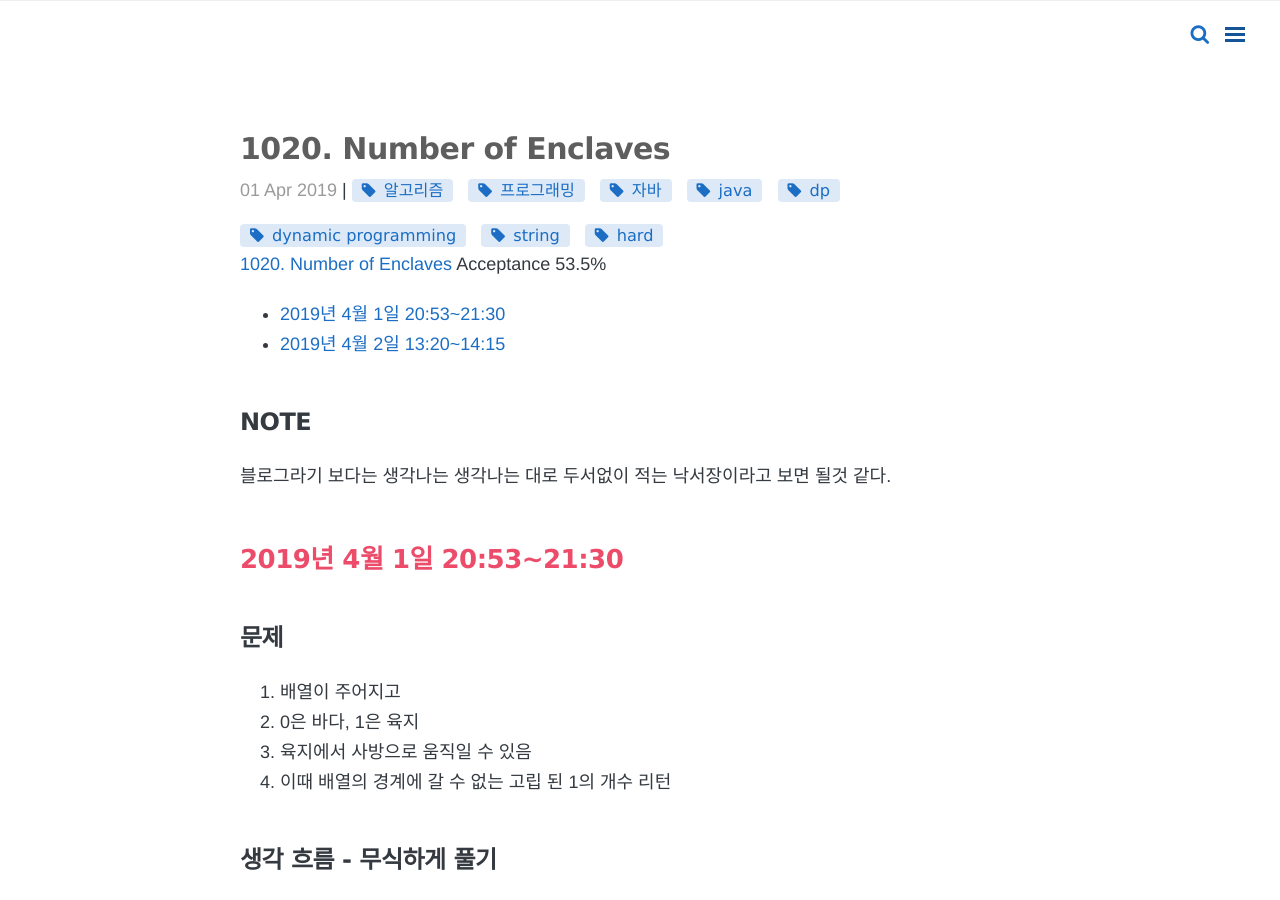
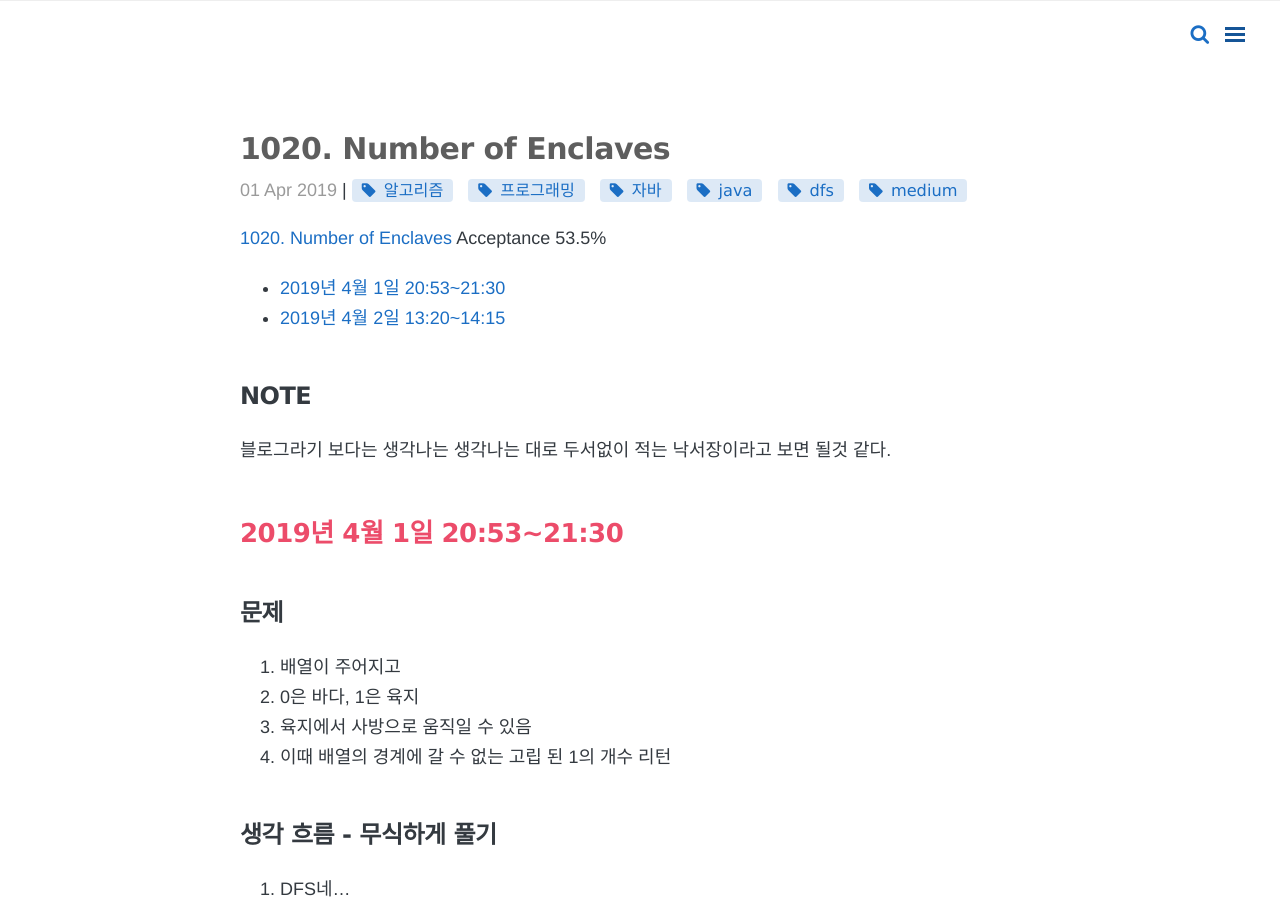
Before and after one commit to karlbishnu/.github.io, a Jekyll site: the page built from _posts/algorithm/leetcode/2019-04-01-2-1020_Number_of_Enclaves.md, in a window 1280 px wide and 900 px high. Built offline with Jekyll 4.4.1, drawn with Linux system fonts in a browser that asks for light colours; nearby versions of some CDN libraries; formulas are drawn with MathJax 3; comment, search, counter and statistics services are not loaded.

Commit message:
1020. Number of Enclaves 태그 수정

```diff
--- a/_posts/algorithm/leetcode/2019-04-01-2-1020_Number_of_Enclaves.md
+++ b/_posts/algorithm/leetcode/2019-04-01-2-1020_Number_of_Enclaves.md
@@ -3,7 +3,7 @@ layout: post
 title:  1020. Number of Enclaves
 category: 알고리즘
 permalink: /algorithm/:year/:month/:day/:title/
-tags: [알고리즘, 프로그래밍, 자바, java, dp, dynamic programming, string, hard]
+tags: [알고리즘, 프로그래밍, 자바, java, dfs, medium]
 comments: true
 ---
 [1020. Number of Enclaves](https://leetcode.com/problems/number-of-enclaves/)
```
